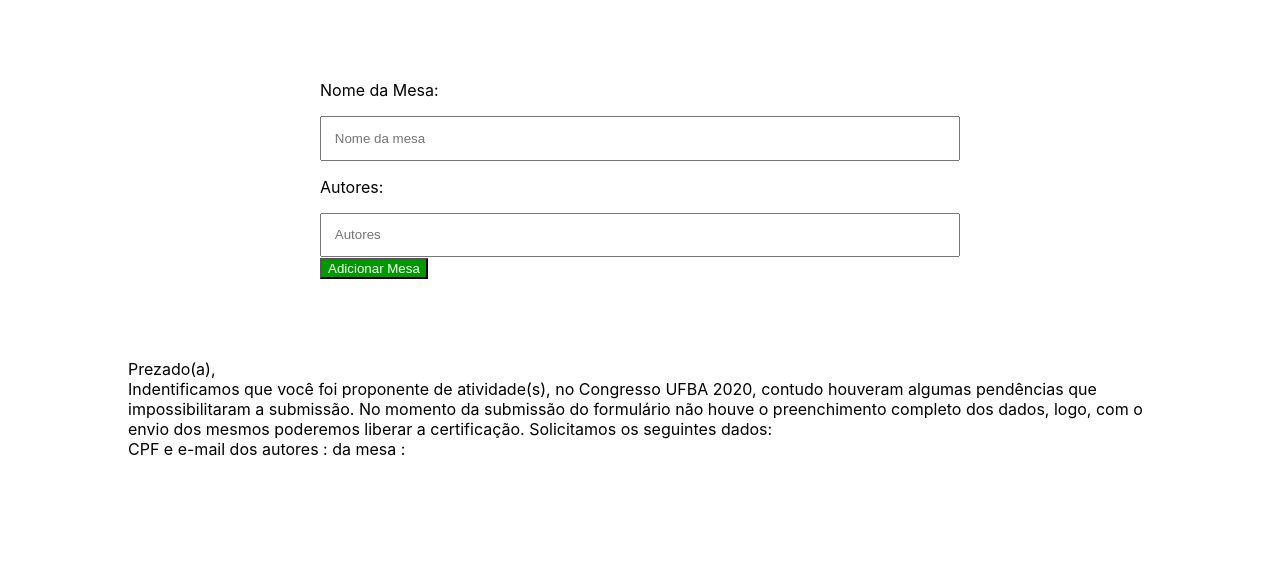
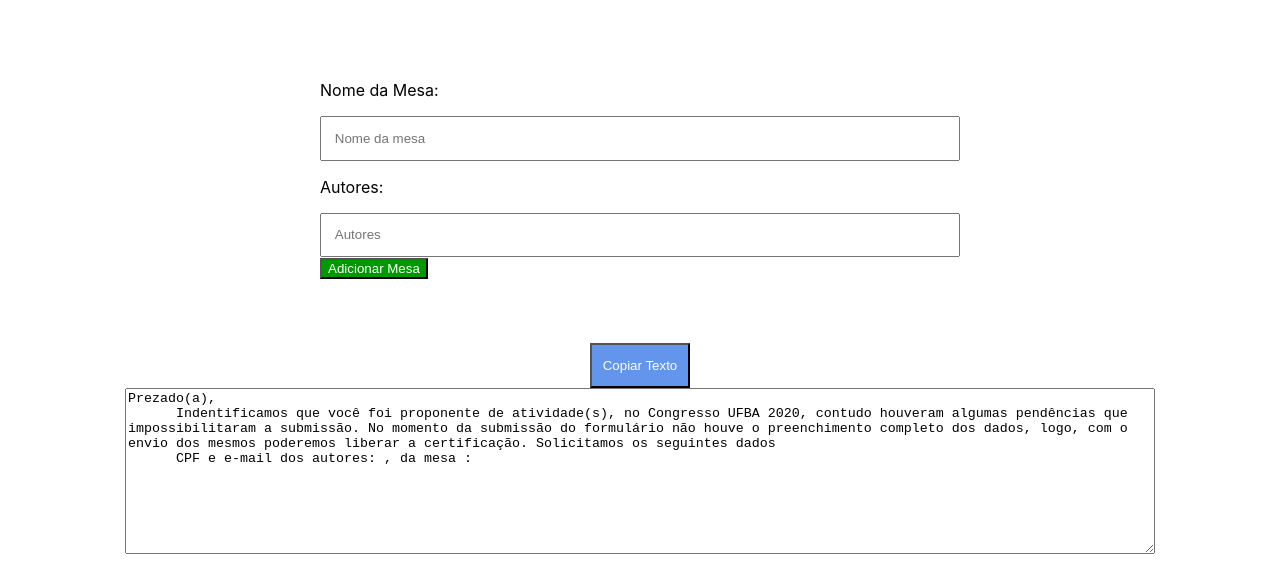
Before and after one commit to geremailauto/geremailauto.github.io, a React (Create React App) app: page / in a window 1280 px wide. Shown: the top 588 px of the page. Built offline with nearby package versions, Linux system fonts and the light colour scheme.

Commit message:
final changes

```diff
--- a/src/App.css
+++ b/src/App.css
@@ -19,3 +19,14 @@
   width: 80%;
 
 }
+.copyme{
+  width: 100px;
+  height: 45px;
+  background-color: cornflowerblue;
+  color: white;
+  transition:  transform .2s;
+  cursor: pointer;
+}
+.copyme:hover{
+  transform: scale(1.04)
+}
--- a/src/App.js
+++ b/src/App.js
@@ -1,4 +1,4 @@
-import React, { useState } from 'react'
+import React, { useEffect, useState } from 'react'
 import './App.css';
 
 function App() {
@@ -7,6 +7,27 @@ function App() {
   const [aut, setAut] = useState('')
   const [secmesa, setSec] = useState('')
   const [moreMesa, setMore] = useState(false)
+  const [alltext, setAlltext] = useState("")
+
+  useEffect(()=>{
+    if(moreMesa){
+      setAlltext(`Prezado(a),
+      Indentificamos que você foi proponente de atividade(s), no Congresso UFBA 2020, contudo houveram algumas pendências que impossibilitaram a submissão. No momento da submissão do formulário não houve o preenchimento completo dos dados, logo, com o envio dos mesmos poderemos liberar a certificação. Solicitamos os seguintes dados
+      CPF e e-mail dos autores: ${aut}, da mesa : ${mesa}
+      Também os autores  ${autsec}, da mesa ${secmesa}`)
+    }else{
+      setAlltext(`Prezado(a),
+      Indentificamos que você foi proponente de atividade(s), no Congresso UFBA 2020, contudo houveram algumas pendências que impossibilitaram a submissão. No momento da submissão do formulário não houve o preenchimento completo dos dados, logo, com o envio dos mesmos poderemos liberar a certificação. Solicitamos os seguintes dados
+      CPF e e-mail dos autores: ${aut}, da mesa : ${mesa}
+      `)
+    }
+    },[mesa, alltext, aut, autsec, moreMesa,secmesa])
+
+    function copyAll(){
+      const copyMe = document.getElementById("alltx")
+      copyMe.select()
+      document.execCommand("copy");
+    }
 
   return (
     <div className="App">
@@ -30,14 +51,10 @@ function App() {
           )}
       </div>
       <div className="text-box">
-        <p>Prezado(a),<br /> Indentificamos que você foi proponente de atividade(s), no Congresso UFBA 2020, contudo houveram algumas pendências que impossibilitaram a submissão. No momento da submissão do formulário não houve o preenchimento completo dos dados, logo, com o envio dos mesmos poderemos liberar a certificação. Solicitamos os seguintes dados:<br/>
-        CPF e e-mail dos autores :
-    <b>{aut}</b> da mesa : <b>{mesa}</b><br/>  </p>
-      {moreMesa ? <p>Também os autores <b>{autsec}</b>, da mesa <b>{secmesa}</b></p> : <p></p>}
+
       </div>
-
-
-
+      <button className="copyme" onClick={copyAll}>Copiar Texto</button>
+      <textarea id="alltx" style={{"width":"80%", "height":"160px"}} value={alltext}/>
     </div>
   );
 }
```
